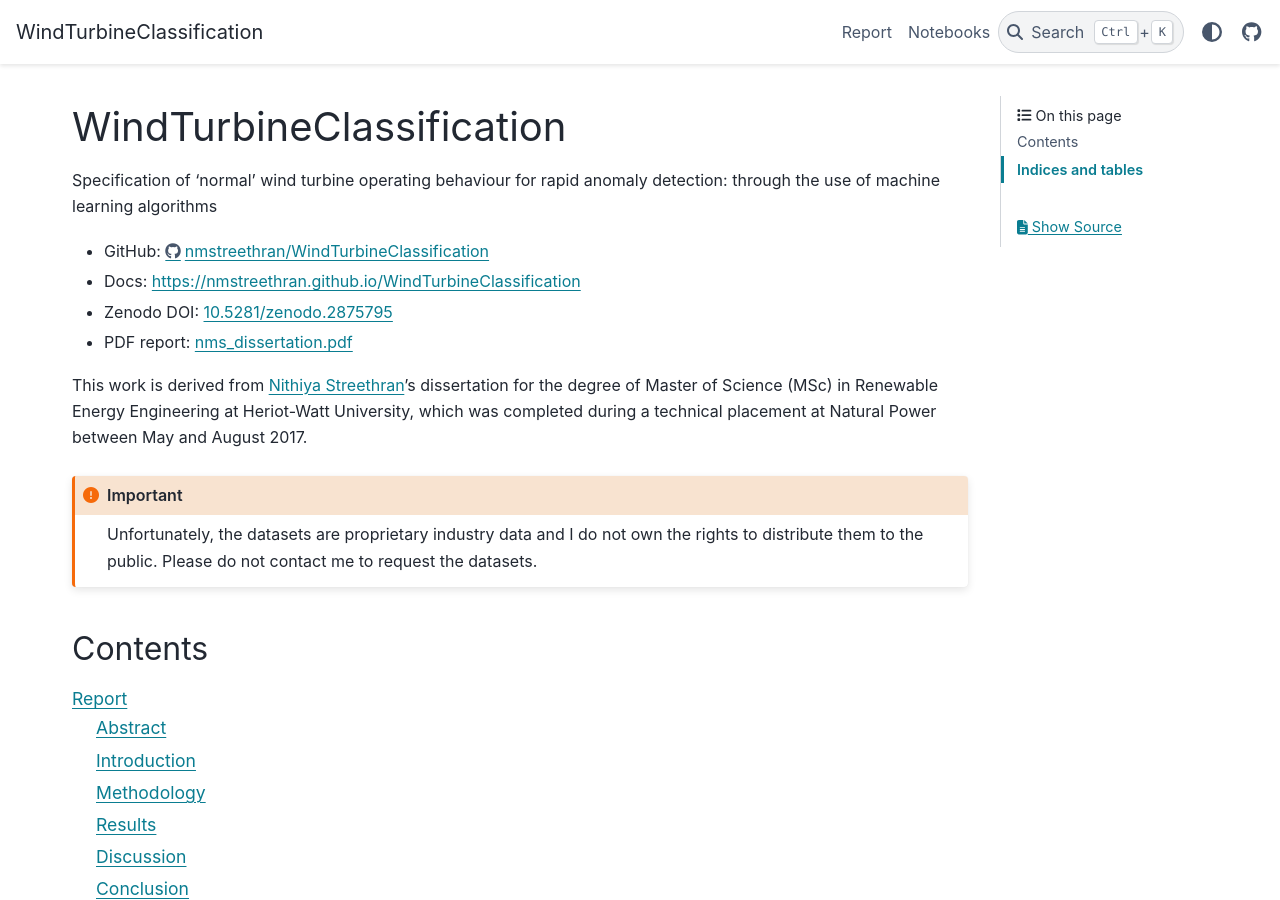
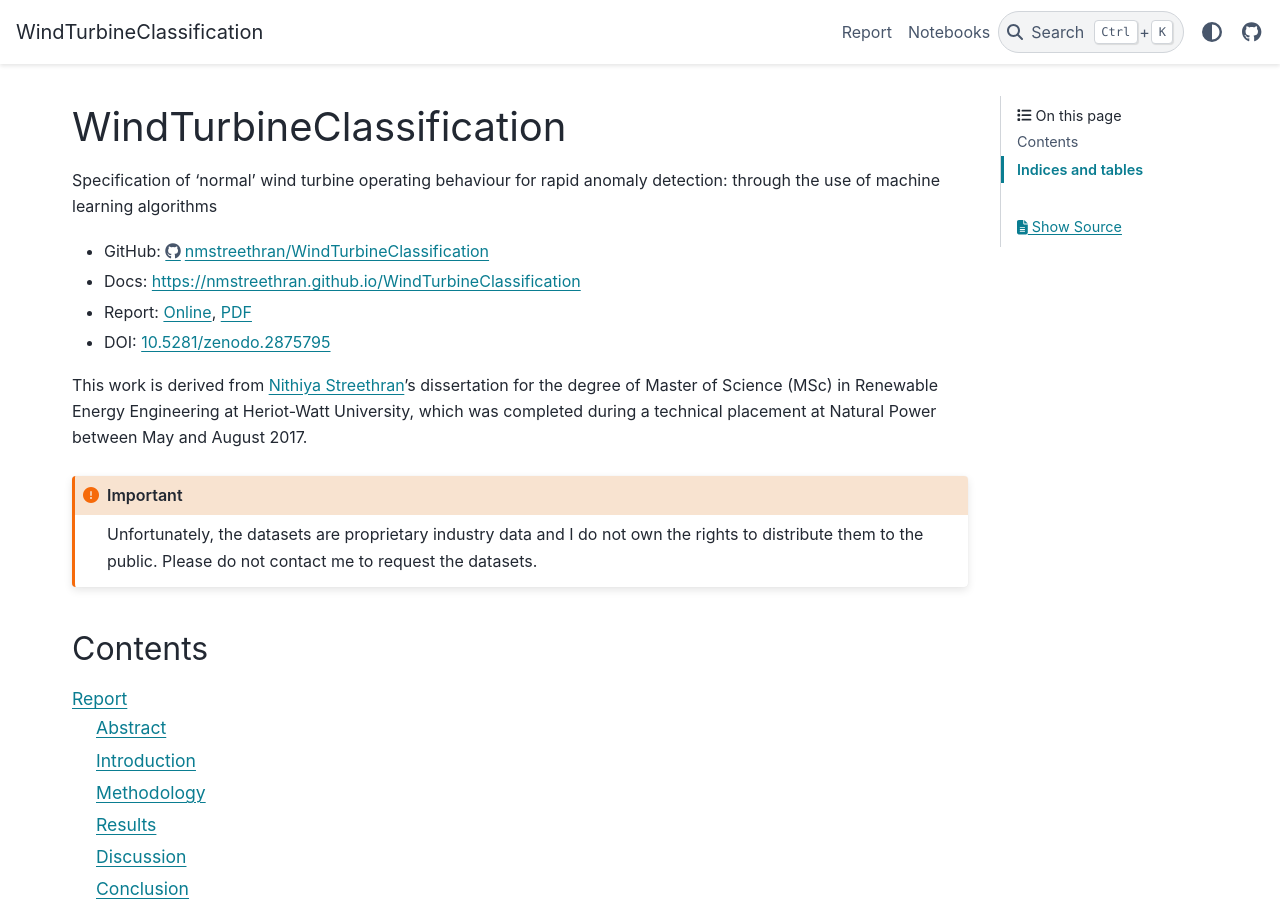
Before and after one commit to nmstreethran/WindTurbineClassification, a Sphinx documentation site: the page built from docs/index.rst, in a window 1280 px wide and 900 px high. Built offline with Sphinx 7.4.7 and the PyData theme 0.15.4, drawn with Linux system fonts in a browser that asks for light colours.

Commit message:
update links, format

```diff
--- a/docs/index.rst
+++ b/docs/index.rst
@@ -10,8 +10,8 @@ Specification of 'normal' wind turbine operating behaviour for rapid anomaly det
 
 - GitHub: https://github.com/nmstreethran/WindTurbineClassification
 - Docs: https://nmstreethran.github.io/WindTurbineClassification
-- Zenodo DOI: `10.5281/zenodo.2875795 <https://doi.org/10.5281/zenodo.2875795>`_
-- PDF report: `nms_dissertation.pdf <https://raw.githubusercontent.com/nmstreethran/WindTurbineClassification/current/docs/nms_dissertation.pdf>`_
+- Report: `Online <https://nmstreethran.github.io/WindTurbineClassification/report.html>`_, `PDF <https://raw.githubusercontent.com/nmstreethran/WindTurbineClassification/current/docs/nms_dissertation.pdf>`_
+- DOI: `10.5281/zenodo.2875795 <https://doi.org/10.5281/zenodo.2875795>`_
 
 This work is derived from `Nithiya Streethran <https://github.com/nmstreethran>`_'s dissertation for the degree of Master of Science (MSc) in Renewable Energy Engineering at Heriot-Watt University, which was completed during a technical placement at Natural Power between May and August 2017.
 
```
Also changed, not shown: docs/report.rst (+9 -8 lines).
